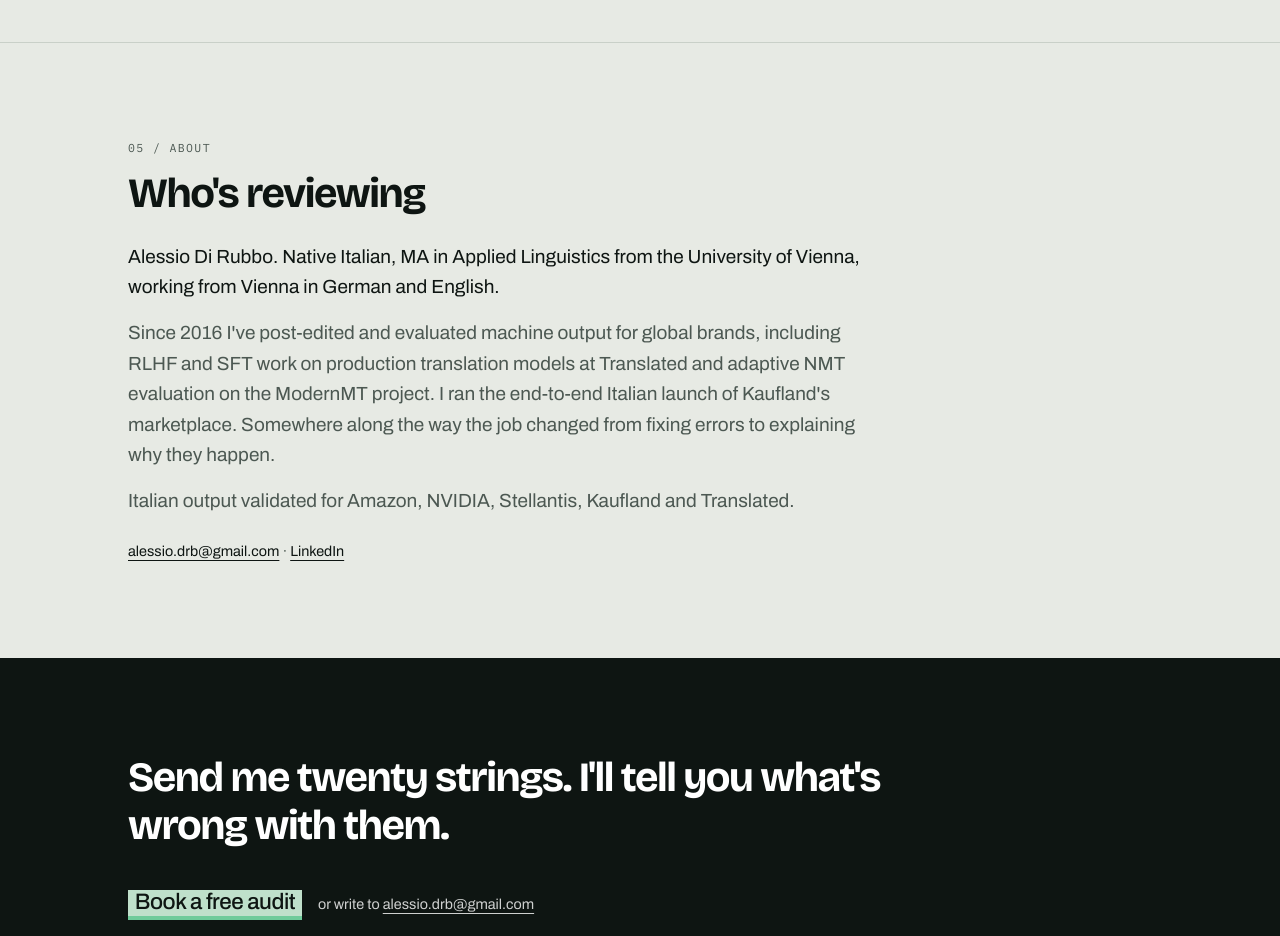
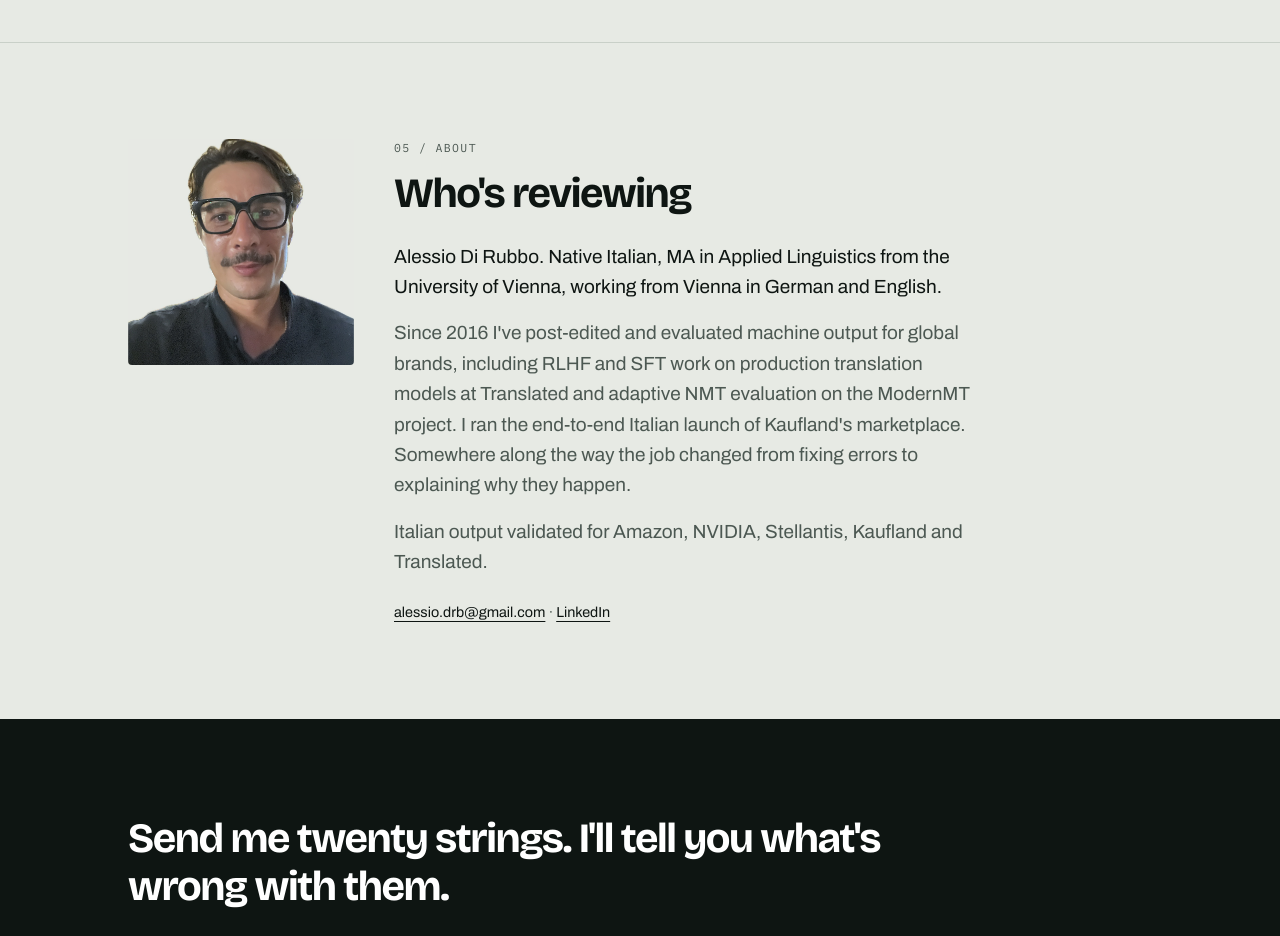
Before and after one commit to horatio-haufnagel/linguisticqa-site, a React (Vite) app: page / in a window 1280 px wide. Shown: the part 4900-5836 px from the top of the page. Built offline with nearby package versions, Linux system fonts and the light colour scheme.

Commit message:
add headshot

```diff
--- a/src/App.jsx
+++ b/src/App.jsx
@@ -16,7 +16,7 @@ import { useState, useEffect, useMemo } from "react";
 
 const CALENDLY_URL = ""; // TODO
 const SITE_URL = "https://tradotext.com"; // TODO: confirm canonical domain
-const PHOTO_SRC = "";    // TODO: e.g. "/alessio.jpg"
+const PHOTO_SRC = "/alessio.jpg";    // TODO: e.g. "/alessio.jpg"
 const LOGO_SRC  = "";    // TODO: header logo, e.g. "/logo.svg" (SVG or 2x PNG, ~28px tall).
                          // Empty = no mark; the navigation moves left to keep the bar balanced.
 const EMAIL = "alessio.drb@gmail.com";
```
Also changed, not shown: public/alessio.jpg (added).
